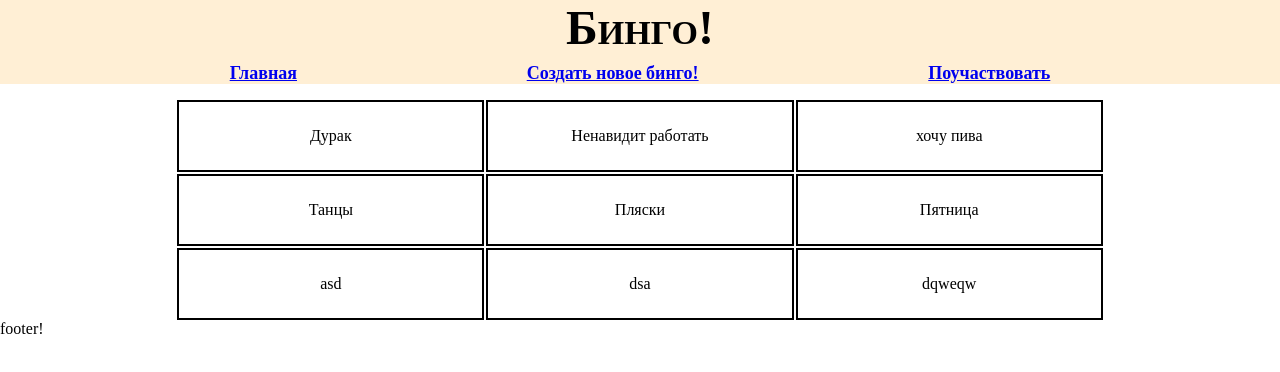
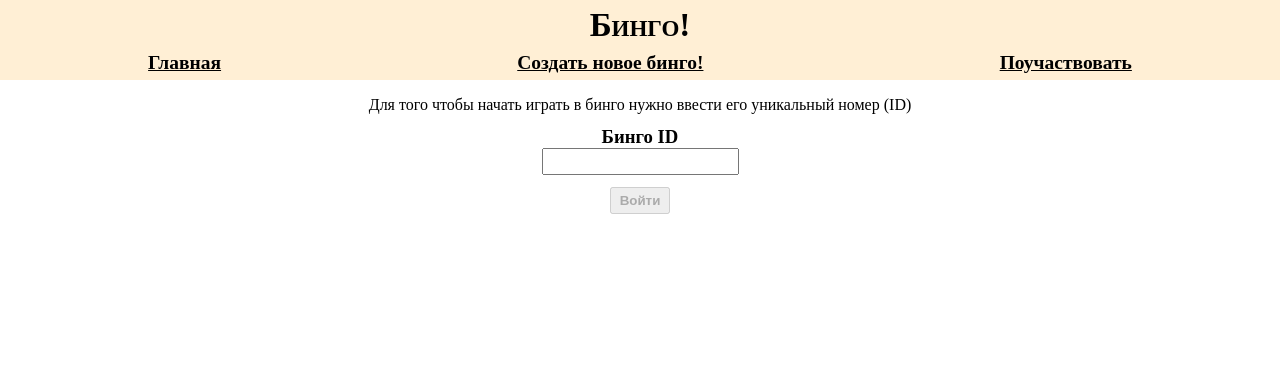
Before and after one commit to yazmeyaa/bingo, a React (Create React App) app: page /bingo in a window 1280 px wide. Shown: the top 372 px of the page. Built offline with nearby package versions, Linux system fonts and the light colour scheme.

Commit message:
Почти закончил логику компонента с бинго

```diff
--- a/src/components/template/header/styles.ts
+++ b/src/components/template/header/styles.ts
@@ -1,12 +1,13 @@
 import { Link } from 'react-router-dom'
 import styled from 'styled-components'
+import fluidTypography from 'tools/fluidTypography'
 
 export const Container = styled.header`
     &{
         display: flex;
         flex-direction: column;
         align-items: center;
-        justify-content: center;
+        padding: 6px 0px;
         gap: 8px;
         background-color: papayawhip;
         margin-bottom: 1rem;
@@ -16,9 +17,7 @@ export const Container = styled.header`
 export const Navigation = styled.nav`
     &{
         width: 100%;
-        margin: 0px auto;
         display: flex;
-        justify-content: center;
     }
 `
 export const LinksList = styled.ul`
@@ -27,7 +26,7 @@ export const LinksList = styled.ul`
         padding: 0px;
         margin: 0px;
         display: flex;
-        justify-content: space-evenly;
+        justify-content: space-around;
         list-style-type: none;
     }
     &>li{
@@ -39,9 +38,10 @@ export const LinksList = styled.ul`
 export const LinkedNavText = styled(Link)`
     &{
         text-decoration: underline;
-        font-size: 18px;
+        font-size: ${fluidTypography(320, 1366, 14, 20)};
         font-weight: 600;
         transition: ease-in-out 0.1s;
+        color: black;
     }
     &:visited {
        color: black;
@@ -52,7 +52,7 @@ export const LinkedNavText = styled(Link)`
 `
 
 export const Title = styled.h1`
-    font-size: 3rem;
+    font-size: ${fluidTypography(320, 1366, 24, 34)};;
     margin: 0px;
     font-variant: small-caps;
 `
--- a/src/components/template/index.tsx
+++ b/src/components/template/index.tsx
@@ -11,9 +11,6 @@ function Template({ children }: TemplateType) {
         <Container>
             <Header />
             {children}
-            <footer>
-                footer!
-            </footer>
         </Container>
     )
 }
--- a/src/pages/bingo/index.tsx
+++ b/src/pages/bingo/index.tsx
@@ -1,28 +1,16 @@
-import { useEffect, useState } from "react"
+import { useState } from "react"
+import { Location, useLocation } from "react-router-dom"
 import { BingoField, BingoItem, PageContainer } from "./styles"
-// import axios from 'axios'
 
-// async function fetchBingoValues(bingo_id: number) {
-//     const url = process.env.REACT_APP_BACKEND_URL as string + bingo_id
-//     const response = await axios<string[]>({
-//         url,
-//         method: 'POST',
-//         params: {
-//             bingo_id
-//         }
-//     })
-//     return response
-// }
+interface LocationWithState extends Location {
+    state: {
+        bingoTemplate: string[]
+    }
+}
 
 function Bingo() {
-    const [bingoValues, setBingoValues] = useState<string[]>([])
-    useEffect(() => {
-        // fetchBingoValues(1)
-        //     .then(data => {
-        //         if (data.status === 200) setBingoValues(data.data)
-        //     })
-        setBingoValues(['Дурак', 'Ненавидит работать', 'хочу пива', 'Танцы', 'Пляски', 'Пятница', 'asd', 'dsa', 'dqweqw'])
-    }, [])
+    const location = useLocation() as LocationWithState
+    const [bingoValues, setBingoValues] = useState<string[]>(location.state.bingoTemplate)
     return (
         <PageContainer>
             <BingoTemplate values={bingoValues} />
@@ -30,13 +18,12 @@ function Bingo() {
     )
 }
 
-
 interface BingoFieldProps {
     values: string[]
 }
 
 function BingoTemplate(props: BingoFieldProps) {
-    const Field = props.values.map(item => <BingoItem>{item}</BingoItem>)
+    const Field = props.values.map((item, index) => <BingoItem key={index}>{item}</BingoItem>)
     return (
         <BingoField >
             {Field}
--- a/src/pages/bingo/styles.tsx
+++ b/src/pages/bingo/styles.tsx
@@ -1,28 +1,39 @@
 import styled from 'styled-components'
 
 export const PageContainer = styled.main`
+    display: flex;
+    justify-content: center;
     max-width: 1400px;
-    width: 80%;
+    width: 100%;
     margin: 0px auto;
+    @media screen and (min-width: 620px) {
+        width: 80%;
+    }
 `
 
 export const BingoField = styled.div`
     &{
+        width: fit-content;
+        padding: 0px 6px;
+        flex: 1 1 auto;
         display: flex;
-        justify-content: center;
+        align-items: center;
         flex-wrap: wrap;
         gap: 2px;
+        @media screen and (min-width: 620px) {
+    }
     }
 `
 
 export const BingoItem = styled.div`
     &{
+        flex: 1 0 33%;
         display: flex;
         justify-content: center;
         align-items: center;
         box-sizing: border-box;
-        padding: 25px 15px;
-        width: 30%;
+        padding: 1rem 5px;
         border: 2px solid black;
+        transition: ease-out 0.5sec;
     }
 `
--- /dev/null
+++ b/src/pages/joinToBingo/index.tsx
@@ -0,0 +1,86 @@
+import axios, { AxiosError } from "axios"
+import { ChangeEvent, FormEvent, useRef, useState } from "react"
+import { useNavigate } from "react-router-dom"
+import { Container, Description, Form, Input } from "./styles"
+
+
+
+function JoinToBingo() {
+    const navigator = useNavigate()
+    const inputValue = useRef<HTMLInputElement>(null)
+    const [buttonDisabled, setButtonDisabled] = useState<boolean>(true)
+    const [fetching, setFetching] = useState<boolean>(false)
+    const [error, setError] = useState<string | null>(null)
+
+    async function getBingo(id: number) {
+        try {
+            setFetching(true)
+            const data = await axios<{ id: number, values: string[] }>({
+                url: `http://localhost:3001/bingo`,
+                method: 'get',
+                params: {
+                    id: id
+                }
+            })
+            return data.data
+        }
+        catch (error) {
+            if (error instanceof AxiosError) {
+                if (error.response?.status === 400) {
+                    setError('Бинго с таким ID не найдено')
+                    return false
+                }
+                if (error.response?.status === 404) {
+                    setError('Ошибка сервера')
+                    return false
+                }
+            }
+        }
+        finally {
+            setFetching(false)
+        }
+
+    }
+
+    function handleInput(event: ChangeEvent<HTMLInputElement>) {
+        if (event.target.value.length > 0) setButtonDisabled(false)
+        else setButtonDisabled(true)
+    }
+
+    function handleSubmit(event: FormEvent) {
+        event.preventDefault()
+        if (!inputValue.current) return false
+        const id = parseInt(inputValue.current.value)
+        if (isNaN(id)) return false
+        getBingo(id).then(data => {
+            if (!data) return false
+            console.log(data)
+            navigator(`${id}`, {
+                state: {
+                    bingoTemplate: data.values
+                }
+            })
+        })
+            .catch(console.log)
+
+    }
+
+    return (
+        <Container>
+            <Form onSubmit={handleSubmit}>
+                {fetching && 'Загрузка!'}
+                <Description>
+                    Для того чтобы начать играть в бинго нужно ввести его уникальный номер (ID)
+                </Description>
+                <Input>
+                    <h3>Бинго ID</h3>
+                    <input onChange={handleInput} type='number' ref={inputValue} />
+                </Input>
+                <button disabled={buttonDisabled} type="submit" >Войти</button>
+                {error && <strong>{error}</strong>}
+            </Form>
+        </Container>
+    )
+}
+
+export default JoinToBingo
--- /dev/null
+++ b/src/pages/joinToBingo/styles.tsx
@@ -0,0 +1,42 @@
+import styled from 'styled-components'
+
+export const Container = styled.div`
+    &{
+        width: 100%;
+    }
+`
+
+export const Form = styled.form`
+    &{
+        display: flex;
+        flex-direction: column;
+        justify-content: center;
+        align-items: center;
+        gap: 12px;
+    }
+
+    &>strong {
+        color: red;
+    }
+
+    &> button {
+        padding: 4px 8px;
+        font-weight: 600;
+    }
+`
+
+export const Description = styled.dl`
+    padding: 0px 12px;
+`
+
+export const Input = styled.label`
+    &{
+        display: flex;
+        flex-direction: column;
+        align-items: center;
+    }
+    &>input {
+        padding: 4px 8px;
+        outline: none;
+    }
+`
--- a/src/router/router.tsx
+++ b/src/router/router.tsx
@@ -1,3 +1,4 @@
+import JoinToBingo from 'pages/joinToBingo'
 import { Routes, Route } from 'react-router-dom'
 import Bingo from '../pages/bingo'
 import CreateNewBingo from '../pages/craeteNewBingo'
@@ -6,9 +7,10 @@ import Landing from '../pages/landing'
 function Router() {
     return (
         <Routes>
-            <Route path='/' element={<Landing />} />
-            <Route path='/create' element={<CreateNewBingo />} />
-            <Route path='/bingo' element={<Bingo />} />
+            <Route index element={<Landing />} />
+            <Route path='create' element={<CreateNewBingo />} />
+            <Route path='bingo' element={<JoinToBingo />} />
+            <Route path='bingo/:id' element={<Bingo />}/>
         </Routes>
     )
 }
--- /dev/null
+++ b/src/tools/fluidTypography.ts
@@ -0,0 +1,5 @@
+function fluidTypography(Vmin: number, Vmax: number, Fmin: number, Fmax: number) {
+    return `calc( ( 100vw - ${Vmin}px ) / ( ${Vmax} - ${Vmin} ) * ( ${Fmax} - ${Fmin} ) + ${Fmin}px )`
+}
+
+export default fluidTypography
--- a/tsconfig.json
+++ b/tsconfig.json
@@ -6,6 +6,7 @@
       "dom.iterable",
       "esnext"
     ],
+    "baseUrl": "./src",
     "allowJs": true,
     "skipLibCheck": true,
     "esModuleInterop": true,
```
